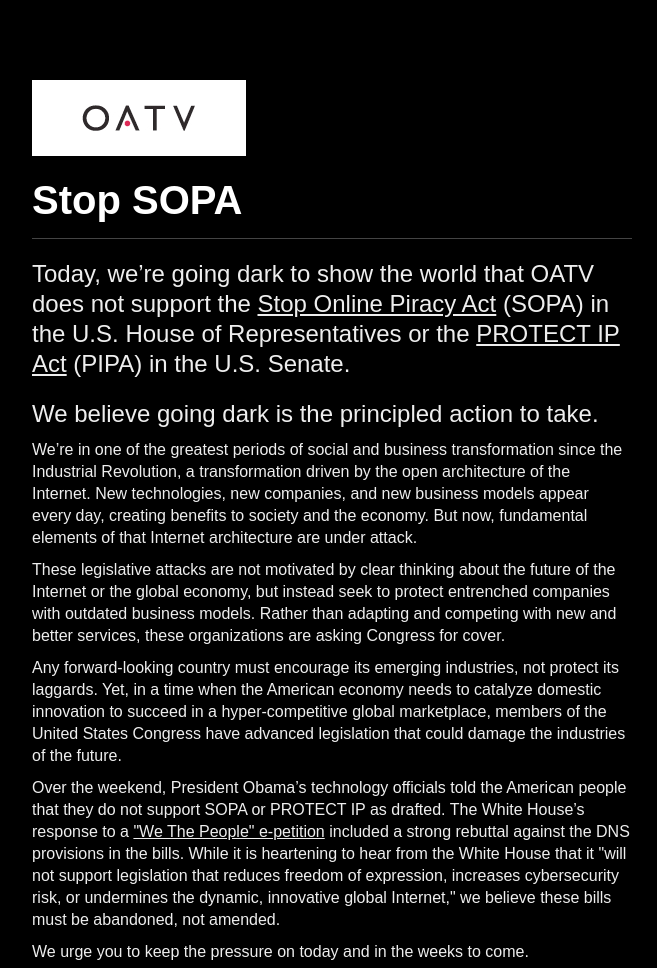
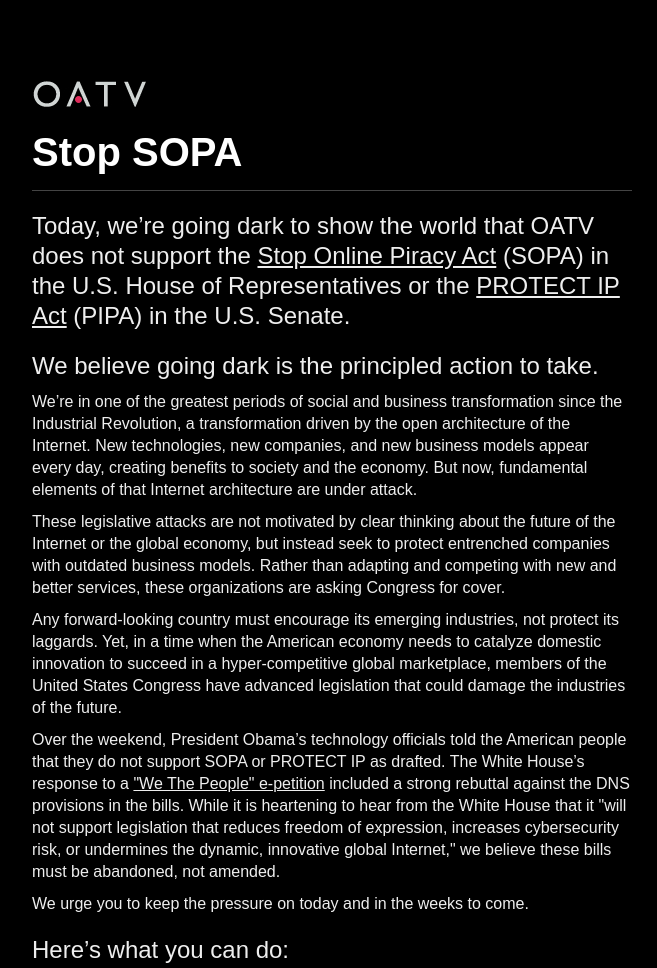
Before and after one commit to OATV/oatv, a plain HTML site: page are.html in a window 1280 px wide. Shown: the top 968 px of the page, without its empty margins (308-965 px from the left). Drawn offline with Linux system fonts and the light colour scheme.

Commit message:
Blackout the OATV logo too!

```diff
--- a/are.html
+++ b/are.html
@@ -49,7 +49,7 @@
 	<div id="content">
 
 		<div id="blackout-text">
-			<img src="img/oatv-logo.png" alt="OATV" />
+			<img src="img/oatv-logo-dark.png" alt="OATV" />
 
 			<h1>Stop SOPA</h1>
 
```
Also changed, not shown: index.html (+1 -1 lines), not.html (+1 -1 lines), portfolio.html (+1 -1 lines), team.html (+1 -1 lines), img/oatv-logo-dark.png (added).
